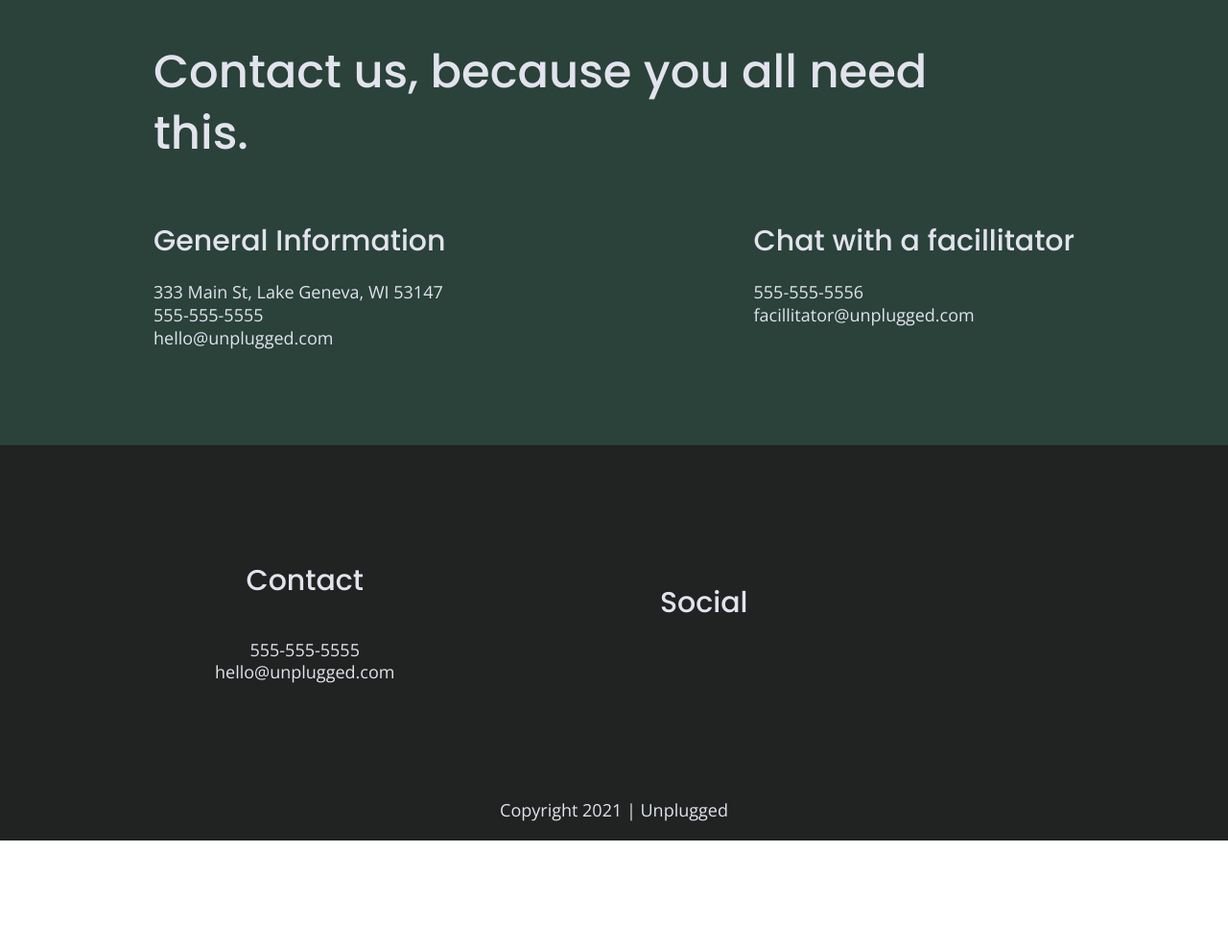
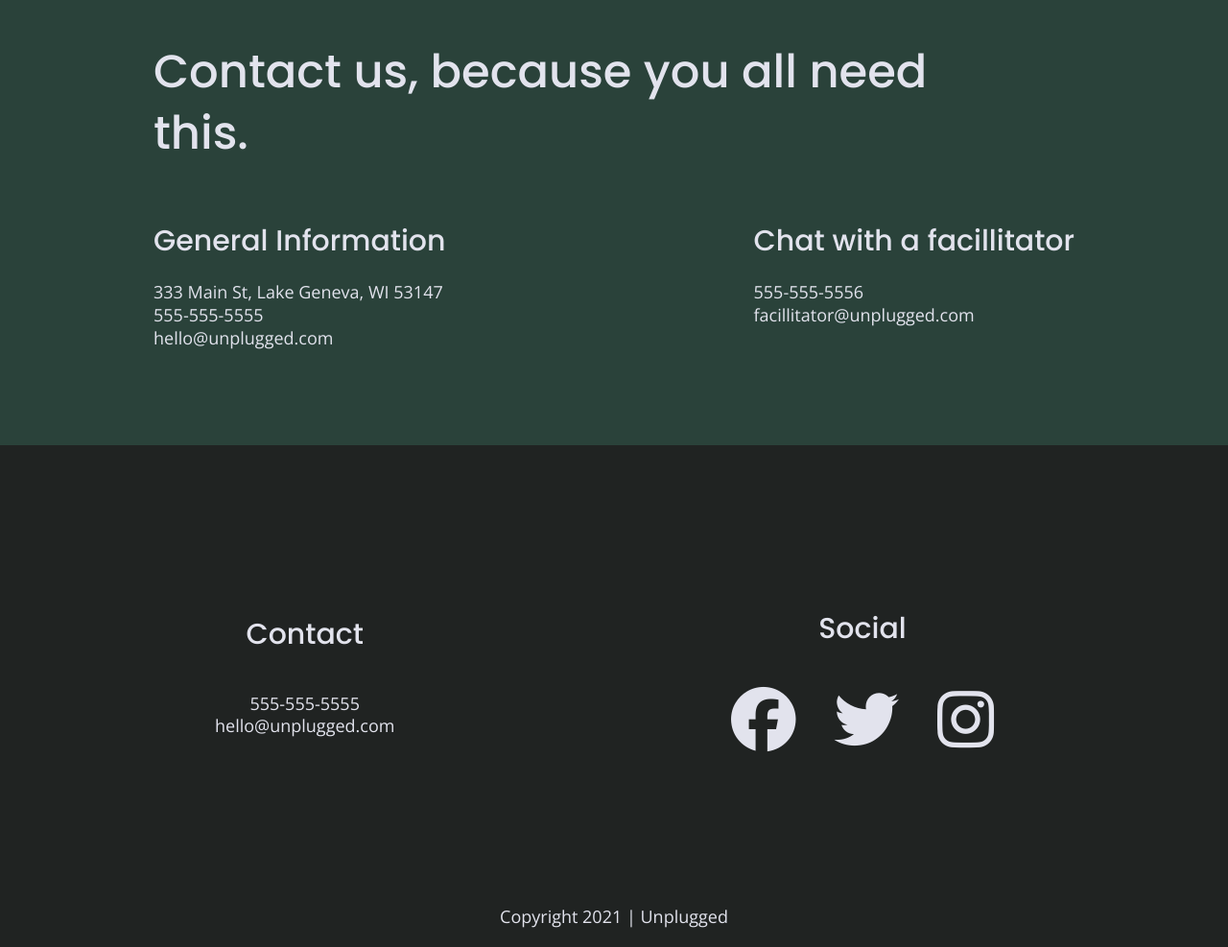
Before and after one commit to hlangrall/unplugged-project, a website: page about/index.html in a window 1280 px wide. Shown: the part 1344-2331 px from the top of the page at 96% size. Before the commit the page ends 2220 px from the top, so only its background shows below. Drawn offline with nearby package versions, Linux system fonts and the light colour scheme.

Commit message:
Inserted fontawesome icons for social-icon on all pages

```diff
--- a/about/index.html
+++ b/about/index.html
@@ -82,11 +82,12 @@
 
 
   <footer>
+
     <div class="content-wrapper">
       <div class="footer-content">
         <div class="contact">
+          <h4>Contact</h4>
           <address>
-            <h4>Contact</h4>
             <p>555-555-5555</p>
             <p><a href="mailto:hello@unplugged.com">hello@unplugged.com</a></p>
           </address>
@@ -94,9 +95,15 @@
           <div class="social">
             <h4>Social</h4>
             <div class="social-icon">
-              <p><a href="https://www.facebook.com/yoursite" target="_blank"</a></p>
-              <p><a href="https://www.twitter.com/yoursite" target="_blank"</a></p>
-              <p><a href="https://www.instagram.com/yoursite" target="_blank"</a></p>
+              <p><a href="https://www.facebook.com/yoursite" target="_blank"></a>
+                <i class="fab fa-facebook"></i>
+              </p>
+              <p><a href="https://www.twitter.com/yoursite" target="_blank"></a>
+                <i class="fab fa-twitter"></i>
+              </p>
+              <p><a href="https://www.instagram.com/yoursite" target="_blank"></a>
+                <i class="fab fa-instagram"></i>
+              </p>
                             <!-- other social links here -->
             </div>
           </div>
@@ -106,6 +113,7 @@
       <div class="copyright">
         <p>Copyright 2021 | Unplugged</p>
       </div>
+
   </footer>
 
 
--- a/css/main.css
+++ b/css/main.css
@@ -228,9 +228,10 @@ footer .social i {
   font-size: 3.75em;
   margin-bottom: 40px;
 }
+
 footer .social-icons {
   display: flex;
-  justify-content: space-around;
+  justify-content: center;
   align-items: center;
   flex-direction: row;
 }
@@ -784,6 +785,26 @@ footer h4 {
   font-size: 1.875em;
 }
 
+footer .footer-content {
+  display: flex;
+  align-items: center;
+}
+
+.social h4 {
+  padding-top: 50px;
+}
+
+.social-icon {
+  display: flex;
+  justify-content: space-between;
+  align-items: center;
+  flex-direction: row;
+}
+
+.social-icon p {
+  margin: 0 20px;
+}
+
 /* ==========================================================================
     About Page
     ========================================================================== */
```
Also changed, not shown: faq/index.html (+11 -3 lines).
